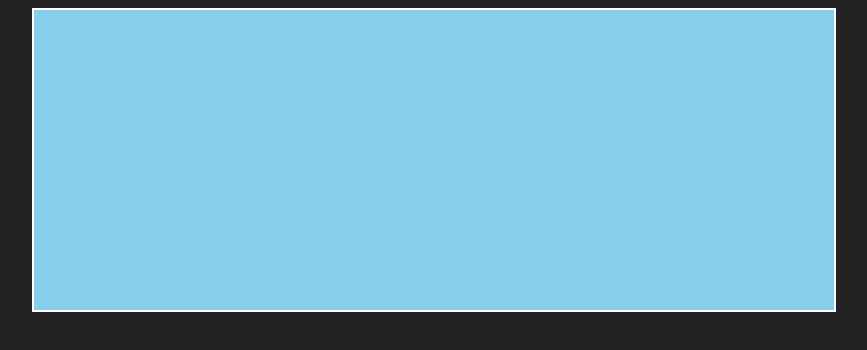
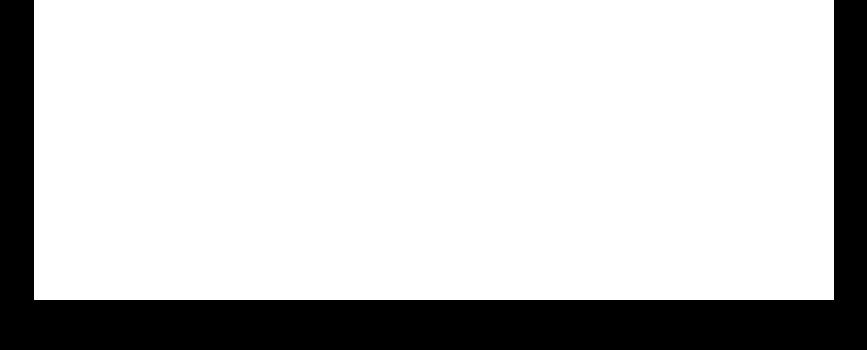
Before and after one commit to Chrmfx/AkuinginjagoAI, a plain HTML site: page Index.html in a window 1280 px wide. Shown: the whole page, without its empty margins (206-1073 px from the left). Drawn offline with Linux system fonts and the light colour scheme.

Commit message:
Update style.css

```diff
--- a/style.css
+++ b/style.css
@@ -1,11 +1,11 @@
 body {
-  text-align: center;
-  font-family: Arial;
-  background: #222;
-  color: white;
+  margin: 0;
+  background: black;
+  overflow: hidden;
 }
 
 canvas {
-  background: #87CEEB;
-  border: 2px solid white;
+  display: block;
+  margin: auto;
+  background: white;
 }
```
